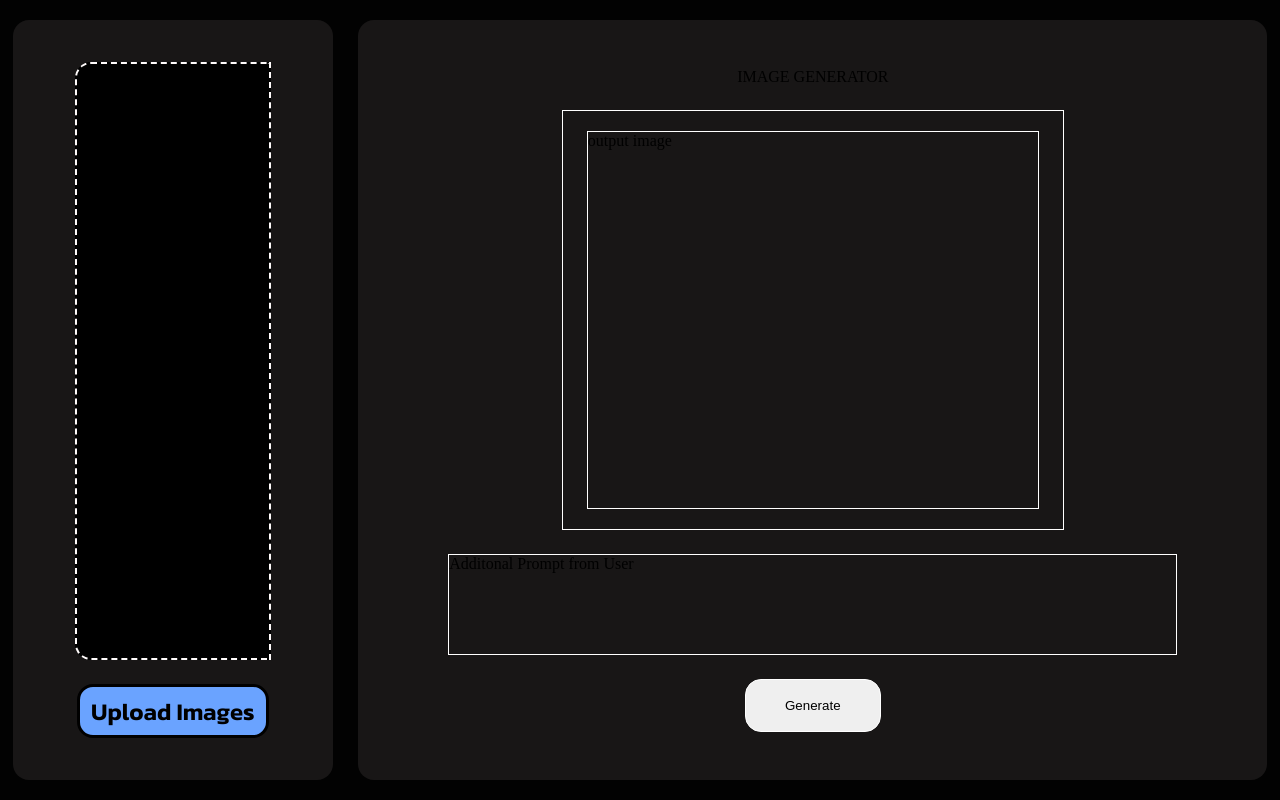
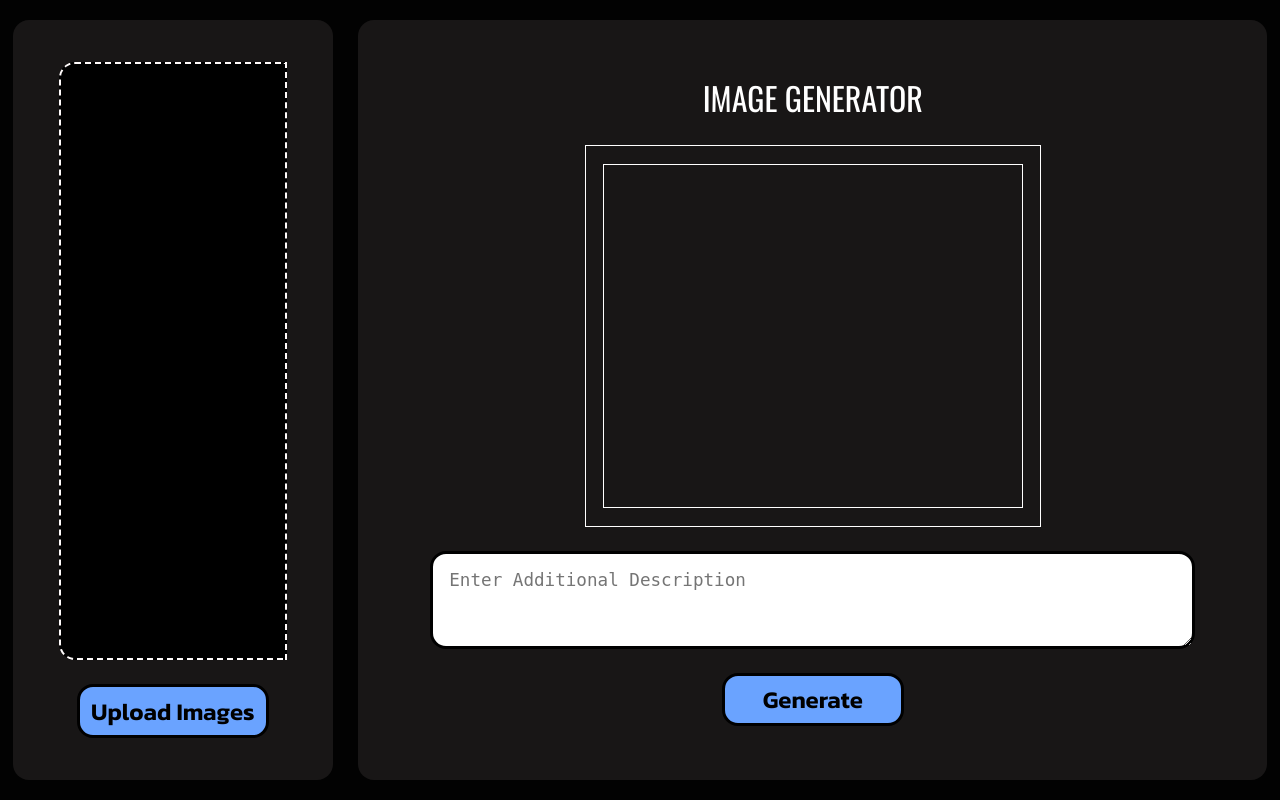
Before and after one commit to buggytanmoy77/Chaos, a Flask app: page / in a window 1280 px wide. Run offline with Flask 3, Linux system fonts and the light colour scheme.

Commit message:
Frontend finished

```diff
--- a/static/css/styles.css
+++ b/static/css/styles.css
@@ -1,51 +1,33 @@
-@import url('https://fonts.googleapis.com/css2?family=Kanit:ital,wght@0,100;0,200;0,300;0,400;0,500;0,600;0,700;0,800;0,900;1,100;1,200;1,300;1,400;1,500;1,600;1,700;1,800;1,900&family=Oswald:wght@200..700&family=Roboto:ital,wght@0,100;0,300;0,400;0,500;0,700;0,900;1,100;1,300;1,400;1,500;1,700;1,900&family=Ubuntu:ital,wght@0,300;0,400;0,500;0,700;1,300;1,400;1,500;1,700&display=swap');
+@import url('https://fonts.googleapis.com/css2?family=Kanit:wght@400;600&family=Oswald:wght@400;700&family=Roboto:wght@400;700&family=Ubuntu:wght@400;700&display=swap');
 
-*{
-    margin: 0;
-    padding: 0;
-}
-
+    * { margin: 0; padding: 0; }
     html {
       scrollbar-width: thin;
       scrollbar-color: #555 #2a2a2a;
     }
+    ::-webkit-scrollbar { width: 12px; height: 12px; }
+    ::-webkit-scrollbar-track { background: #2a2a2a; }
+    ::-webkit-scrollbar-thumb {
+      background-color: #555; border-radius: 10px; border: 3px solid #2a2a2a;
+    }
+    ::-webkit-scrollbar-thumb:hover { background-color: #777; }
 
-::-webkit-scrollbar {
-    width: 12px;
-    height: 12px;
-}
-
-::-webkit-scrollbar-track {
-    background: #2a2a2a;
-}
-
-::-webkit-scrollbar-thumb {
-    background-color: #555;
-    border-radius: 10px;
-    border: 3px solid #2a2a2a;
-}
-
-::-webkit-scrollbar-thumb:hover {
-    background-color: #777;
-}
-
-body{
+    body {
       display: flex;
       justify-content: center;
       align-items: center;
       background-color: rgb(2,2,2);
       height: 100vh;
       width: 100vw;
+      font-family: 'Roboto', sans-serif;
     }
-
-.chaos{
+    .chaos {
       display: flex;
       justify-content: center;
       align-items: center;
       gap: 2vw;
     }
-
-.input-section{
+    .input-section {
       display: flex;
       flex-direction: column;
       justify-content: center;
@@ -56,52 +38,39 @@ body{
       width: 25vw;
       border-radius: 1rem;
     }
-
-.input-image-container{
+    .input-image-container {
       background-color: black;
       display: flex;
       flex-direction: column;
       justify-content: flex-start;
       align-items: center;
       height: 75%;
-    width: 60%;
+      width: 70%;
       overflow-y: scroll;
       gap: 1vh;
-    border-width: 2px;
-    border-color: rgb(255, 251, 251);
-    border-image: initial;
-    border-style: dashed;
+      border: 2px dashed rgb(255, 251, 251);
       border-radius: 1rem 0px 0px 1rem;
       padding: 1.5vh 0px;
     }
-
-.input-image-container img{
+    .input-image-container img {
       max-width: 100%;
       height: auto;
       width: 85%;
+      border: 5px solid rgb(45, 42, 42);
       border-radius: 0.5rem;
-    border-width: 5px;
-    border-style: solid;
-    border-color: rgb(45, 42, 42);
-    border-image: initial;
     }
-
-.upload-btn{
+    .upload-btn {
       font-size: 1.5rem;
       font-weight: 600;
-    font-family: Kanit;
+      font-family: 'Kanit', sans-serif;
       cursor: pointer;
       width: 60%;
       height: 7%;
       background-color: rgb(106, 163, 255);
-    border-width: 3px;
-    border-style: solid;
-    border-color: rgb(0, 0, 0);
-    border-image: initial;
+      border: 3px solid black;
       border-radius: 1rem;
     }
-
-.output-section{
+    .output-section {
       display: flex;
       flex-direction: column;
       justify-content: center;
@@ -112,35 +81,48 @@ body{
       width: 71vw;
       border-radius: 1rem;
     }
-
-.playground{
+    .heading {
+      font-family: 'Oswald', sans-serif;
+      color: white;
+      font-size: 2rem;
+    }
+    .playground {
       display: flex;
       justify-content: center;
       align-items: center;
-    width: 55%;
-    height: 55%;
+      width: 50%;
+      height: 50%;
       border: 1px solid white;
     }
-
-.generated-img{
-    width: 90%;
+    .generated-img {
+      width: 92%;
       height: 90%;
       border: 1px solid white;
+      display: flex;
+      justify-content: center;
+      align-items: center;
     }
-
-.additional-prompt{
+    .generated-img img {
+      max-width: 100%;
+      max-height: 100%;
+    }
+    .additional-prompt {
       width: 80%;
-    height: 13%;
-    border: 1px solid white;
-}
-
-.generate-btn{
-    width: 15%;
-    height: 7%;
-    border: 1px solid white;
+      height: 8%;
+      border: 3px solid black;
+      padding: 1rem;
+      font-size: 1.1rem;
       border-radius: 1rem;
     }
-
-#imageUpload{
-    display: none;
+    .generate-btn {
+      font-size: 1.5rem;
+      font-weight: 600;
+      font-family: 'Kanit', sans-serif;
+      cursor: pointer;
+      width: 20%;
+      height: 7%;
+      background-color: rgb(106, 163, 255);
+      border: 3px solid black;
+      border-radius: 1rem;
     }
+    #imageUpload { display: none; }
--- a/static/js/script.js
+++ b/static/js/script.js
@@ -1,33 +1,71 @@
-let uploadedImages = 0;
+let uploadedFiles = [];
     const maxImages = 5;
+
     const uploadBtn = document.getElementById('uploadBtn');
     const imageUpload = document.getElementById('imageUpload');
     const imageContainer = document.getElementById('imageContainer');
+    const generateBtn = document.getElementById('generateBtn');
+    const additionalPromptEl = document.getElementById('additionalPrompt');
+    const generatedImgContainer = document.getElementById('generatedImg');
 
+    // Upload button click triggers file selection
     uploadBtn.addEventListener('click', () => {
-            if (uploadedImages < maxImages) {
+      if (uploadedFiles.length < maxImages) {
         imageUpload.click();
       } else {
         alert("You can only upload up to 5 images.");
       }
     });
 
+    // When a file is selected, store it and preview it
     imageUpload.addEventListener('change', function(event) {
       const file = event.target.files[0];
-            if (file && uploadedImages < maxImages) {
+      if (file && uploadedFiles.length < maxImages) {
+        uploadedFiles.push(file);  // Store the file
         const reader = new FileReader();
         reader.onload = function(e) {
           const img = document.createElement("img");
           img.src = e.target.result;
           imageContainer.appendChild(img);
-                    uploadedImages++;
-
-                    if (uploadedImages >= maxImages) {
+        };
+        reader.readAsDataURL(file);
+        if (uploadedFiles.length >= maxImages) {
           uploadBtn.disabled = true;
           uploadBtn.style.backgroundColor = "gray";
           uploadBtn.innerText = "Limit Reached";
         }
-                };
-                reader.readAsDataURL(file);
       }
     });
+
+    // When Generate button is clicked, send the files and prompt to the server
+    generateBtn.addEventListener('click', async () => {
+      if (uploadedFiles.length === 0) {
+        alert("Please upload at least one image.");
+        return;
+      }
+      // Create a FormData object and append all image files
+      const formData = new FormData();
+      uploadedFiles.forEach(file => formData.append("images", file));
+      // Append additional prompt text
+      formData.append("additional_prompt", additionalPromptEl.value);
+
+      try {
+        // Replace 'YOUR_NGROK_URL' with your actual ngrok URL if needed.
+        const response = await fetch("/generate", {
+          method: "POST",
+          body: formData
+        });
+
+        if (!response.ok) {
+          const errorData = await response.json();
+          alert("Error: " + errorData.error);
+          return;
+        }
+        // Get the returned image blob and display it
+        const blob = await response.blob();
+        const imageUrl = URL.createObjectURL(blob);
+        generatedImgContainer.innerHTML = `<img src="${imageUrl}" alt="Generated Image">`;
+      } catch (error) {
+        alert("An error occurred: " + error);
+      }
+    });
--- a/templates/index.html
+++ b/templates/index.html
@@ -9,18 +9,17 @@
 <body>
   <div class="chaos">
     <div class="input-section">
-        <div class="input-image-container" id="imageContainer">
-        </div>
+      <div class="input-image-container" id="imageContainer"></div>
       <input type="file" id="imageUpload" accept="image/*">
       <button class="upload-btn" id="uploadBtn">Upload Images</button>
     </div>
     <div class="output-section">
       <div class="heading">IMAGE GENERATOR</div>
       <div class="playground">
-            <div class="generated-img">output image</div>
+        <div class="generated-img" id="generatedImg"></div>
       </div>
-        <div class="additional-prompt">Additonal Prompt from User</div>
-        <button class="generate-btn">Generate</button>
+      <textarea class="additional-prompt" id="additionalPrompt" rows="5" cols="50" placeholder="Enter Additional Description"></textarea>
+      <button class="generate-btn" id="generateBtn">Generate</button>
     </div>
   </div>
     <script src="{{ url_for('static', filename='js/script.js') }}"></script>
```
Also changed, not shown: demo.html (+134 -70 lines), 1 other file. Lines whose indentation alone changed are shown as unchanged.
